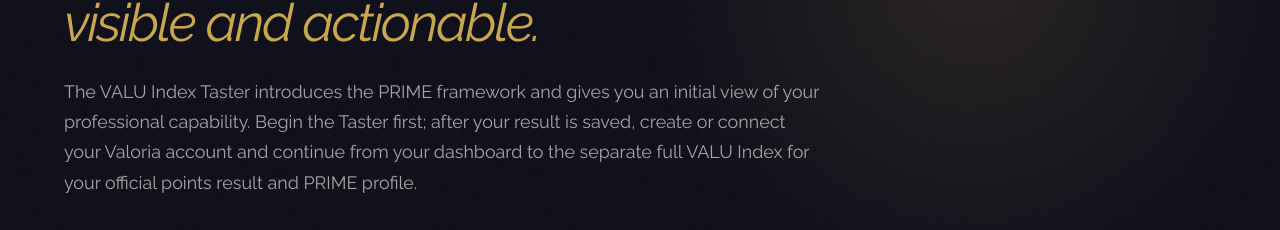
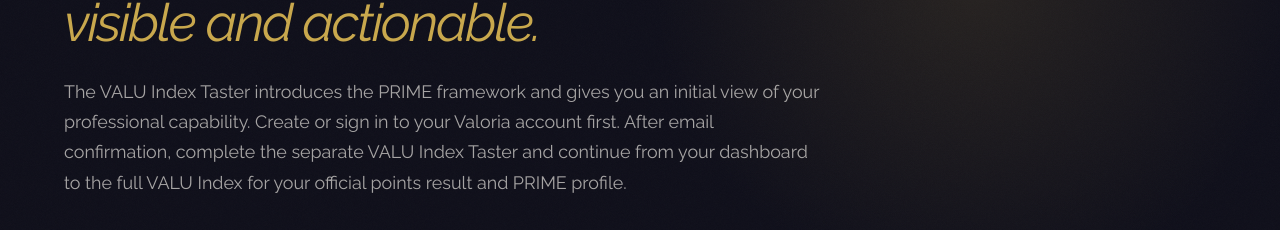
Before and after one commit to riverwayse-sudo/valoria-site, a Next.js app: page /valu in a window 1280 px wide. Shown: the part 233-463 px from the top of the page. Built offline with nearby package versions, Linux system fonts and the light colour scheme; no server answers.

Commit message:
fix(copy): explain account-first VALU Taster journey

```diff
--- a/src/app/valu/page.jsx
+++ b/src/app/valu/page.jsx
@@ -18,7 +18,7 @@ export default function ValuPage() {
         <div className="valu-wrap">
           <div className="valu-kicker"><span /> THE VALU INDEX</div>
           <h1>Make your capability<br /><em>visible and actionable.</em></h1>
-          <p className="valu-lede">The VALU Index Taster introduces the PRIME framework and gives you an initial view of your professional capability. Begin the Taster first; after your result is saved, create or connect your Valoria account and continue from your dashboard to the separate full VALU Index for your official points result and PRIME profile.</p>
+          <p className="valu-lede">The VALU Index Taster introduces the PRIME framework and gives you an initial view of your professional capability. Create or sign in to your Valoria account first. After email confirmation, complete the separate VALU Index Taster and continue from your dashboard to the full VALU Index for your official points result and PRIME profile.</p>
           <div className="valu-actions">
             <AssessmentStartLink href="/valu/register/?journey=valu_taster" className="valu-btn valu-btn-gold">START THE VALU INDEX TASTER <span>→</span></AssessmentStartLink>
             <a href="#how-it-works" className="valu-btn valu-btn-ghost">HOW THE VALU INDEX SUPPORTS YOUR GROWTH <span>↓</span></a>
```
